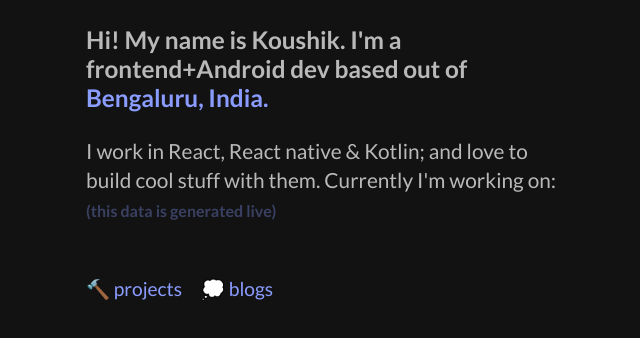
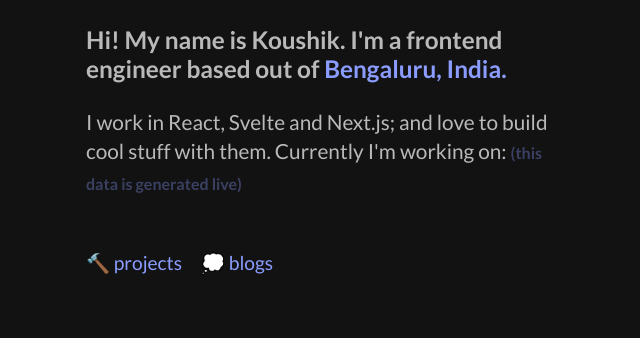
Before and after one commit to koushikjoshi/portfolio, a plain HTML site: page index.html in a window 1280 px wide. Shown: the part 242-580 px from the top of the page, without its empty margins (314-954 px from the left). Drawn offline with Linux system fonts and the light colour scheme; no server answers.

Commit message:
Update index.html

```diff
--- a/index.html
+++ b/index.html
@@ -4,7 +4,7 @@
     <meta charset="UTF-8" />
     <meta http-equiv="X-UA-Compatible" content="IE=edge" />
     <meta name="viewport" content="width=device-width, initial-scale=1.0" />
-    <title>Portfolio</title>
+    <title>Koushik Joshi</title>
     <link rel="preconnect" href="https://fonts.googleapis.com" />
     <link rel="preconnect" href="https://fonts.gstatic.com" crossorigin />
     <link
@@ -45,10 +45,10 @@
 
       <div class="introText">
         <h3>
-          Hi! My name is Koushik. I'm a frontend+Android dev based out of
+          Hi! My name is Koushik. I'm a frontend engineer based out of
           <span class="h3Span"> Bengaluru, India. </span>
         </h3>
-        I work in React, React native & Kotlin; and love to build cool stuff
+        I work in React, Svelte and Next.js; and love to build cool stuff
         with them. Currently I'm working on:
         <span class="warnSpan">(this data is generated live)</span>
         <div class="repos"></div>
```
